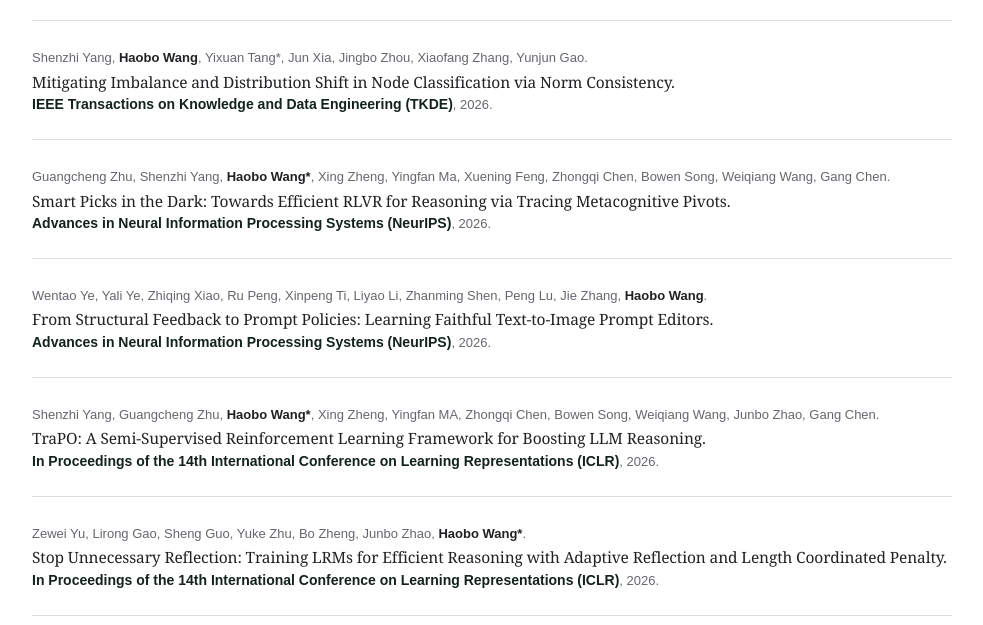
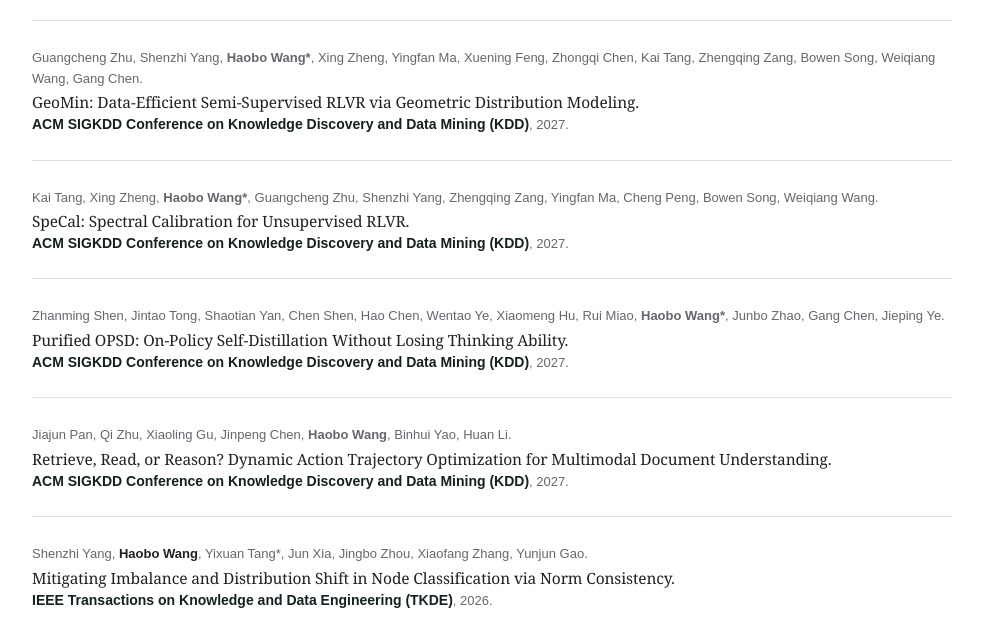
Before and after one commit to hbzju/hbzju.github.io, a plain HTML site: page publications.html in a window 1280 px wide. Shown: the part 175-800 px from the top of the page, without its empty margins (148-1131 px from the left). Drawn offline with Linux system fonts and the light colour scheme.

Commit message:
Add accepted KDD 2027 publications

```diff
--- a/publications.html
+++ b/publications.html
@@ -49,6 +49,34 @@
         <p class="section-note"><sup>*</sup> Corresponding author</p>
     </div>
     <div class="publication-list">
+        <ul>
+            <li><p style = "margin:15px 0">
+                Guangcheng Zhu, Shenzhi Yang, <strong>Haobo Wang*</strong>, Xing Zheng, Yingfan Ma, Xuening Feng, Zhongqi Chen, Kai Tang, Zhengqing Zang, Bowen Song, Weiqiang Wang, Gang Chen.<br>
+                <span class="paper-title">GeoMin: Data-Efficient Semi-Supervised RLVR via Geometric Distribution Modeling.</span><br>
+                <i>ACM SIGKDD Conference on Knowledge Discovery and Data Mining (<b>KDD</b>)</i>, 2027.<br>
+            </p></li>
+        </ul>
+        <ul>
+            <li><p style = "margin:15px 0">
+                Kai Tang, Xing Zheng, <strong>Haobo Wang*</strong>, Guangcheng Zhu, Shenzhi Yang, Zhengqing Zang, Yingfan Ma, Cheng Peng, Bowen Song, Weiqiang Wang.<br>
+                <span class="paper-title">SpeCal: Spectral Calibration for Unsupervised RLVR.</span><br>
+                <i>ACM SIGKDD Conference on Knowledge Discovery and Data Mining (<b>KDD</b>)</i>, 2027.<br>
+            </p></li>
+        </ul>
+        <ul>
+            <li><p style = "margin:15px 0">
+                Zhanming Shen, Jintao Tong, Shaotian Yan, Chen Shen, Hao Chen, Wentao Ye, Xiaomeng Hu, Rui Miao, <strong>Haobo Wang*</strong>, Junbo Zhao, Gang Chen, Jieping Ye.<br>
+                <span class="paper-title">Purified OPSD: On-Policy Self-Distillation Without Losing Thinking Ability.</span><br>
+                <i>ACM SIGKDD Conference on Knowledge Discovery and Data Mining (<b>KDD</b>)</i>, 2027.<br>
+            </p></li>
+        </ul>
+        <ul>
+            <li><p style = "margin:15px 0">
+                Jiajun Pan, Qi Zhu, Xiaoling Gu, Jinpeng Chen, <strong>Haobo Wang</strong>, Binhui Yao, Huan Li.<br>
+                <span class="paper-title">Retrieve, Read, or Reason? Dynamic Action Trajectory Optimization for Multimodal Document Understanding.</span><br>
+                <i>ACM SIGKDD Conference on Knowledge Discovery and Data Mining (<b>KDD</b>)</i>, 2027.<br>
+            </p></li>
+        </ul>
         <ul>
             <li><p style = "margin:15px 0">
                 Shenzhi Yang, <b>Haobo Wang</b>, Yixuan Tang*, Jun Xia, Jingbo Zhou, Xiaofang Zhang, Yunjun Gao.<br>
```
Also changed, not shown: index.html (+3 -0 lines).
